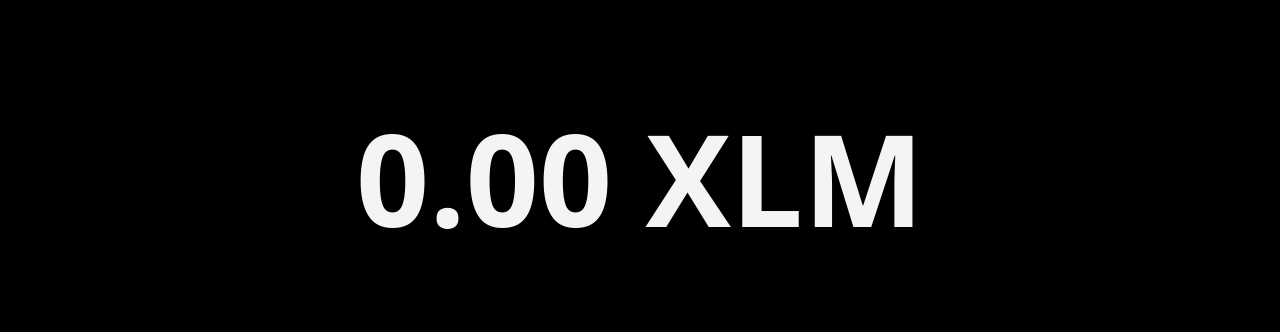
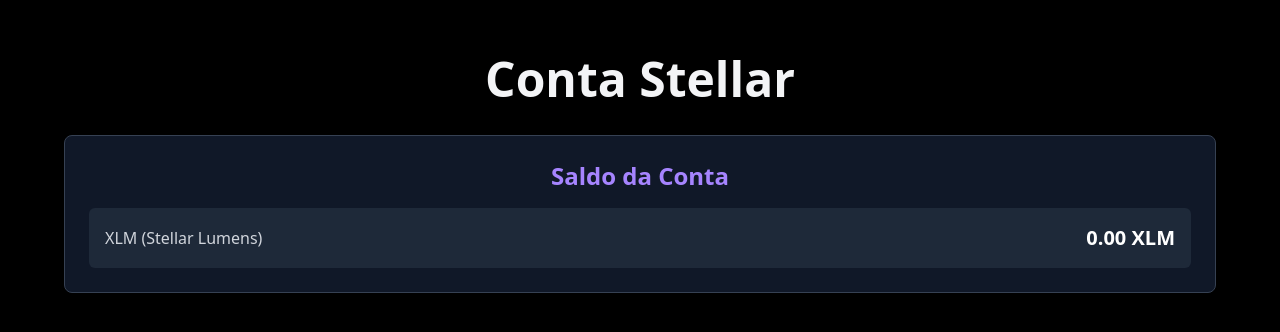
Before and after one commit to rafael-tagliamento/esquenta-block-chain, a React (Vite) app in the folder frontend/: page /acesso/1 in a window 1280 px wide. Shown: the part 210-542 px from the top of the page. Built offline with nearby package versions, Linux system fonts and the light colour scheme.

Commit message:
feat: Arruma divs da página de resultado

```diff
--- a/frontend/src/pages/ResultPage.jsx
+++ b/frontend/src/pages/ResultPage.jsx
@@ -6,22 +6,41 @@
   const { state } = useLocation();
   const reportData = state?.reportData;
   const saldo = reportData?.balance || [];
+  const chave = reportData?.account_id || [];
 
   const nativeBalance = saldo.find(b => b.asset_type === 'native');
   const saldoXLM = nativeBalance ? parseFloat(nativeBalance.balance).toFixed(2) : '0.00';
 
   return (
     <div className="bg-black min-h-screen flex items-center justify-center p-4">
-      <div>
-        <header>
-          <h1 className="text-8xl md:text-9xl font-bold text-gray-100 mb-6 break-all">
-            {saldoXLM} XLM
+      <div className="text-center max-w-6xl mx-auto w-full">
+        <header className="mb-8">
+          <h1 className="text-4xl md:text-5xl font-bold text-gray-100 mb-6">
+            Conta Stellar
           </h1>
+          <p className="text-gray-400 text-sm break-all font-mono">
+            {chave}
+          </p>
         </header>
 
+        {saldoXLM && (
+          <div className="mb-8 bg-gray-900 rounded-lg p-6 border border-gray-700">
+            <h2 className="text-2xl font-bold text-violet-400 mb-4">Saldo da Conta</h2>
+            <div className="space-y-3">
+              <div className="flex justify-between items-center bg-gray-800 rounded-md p-4">
+                <span className="text-gray-300">XLM (Stellar Lumens)</span>
+                <span className="text-white font-bold text-xl">{saldoXLM} XLM</span>
+              </div>
+            </div>
+          </div>
+        )}
+
         {reportData?.report && (
-          <div className="text-white max-w-2xl mx-auto prose prose-invert whitespace-pre-wrap">
-            <MarkdownRenderer>{reportData.report}</MarkdownRenderer>
+          <div className="bg-gray-900 rounded-lg p-6 border border-gray-700">
+            <h2 className="text-2xl font-bold text-violet-400 mb-6">Análise</h2>
+            <div className="text-left text-white">
+              <MarkdownRenderer>{reportData.report}</MarkdownRenderer>
+            </div>
           </div>
         )}
       </div>
```
